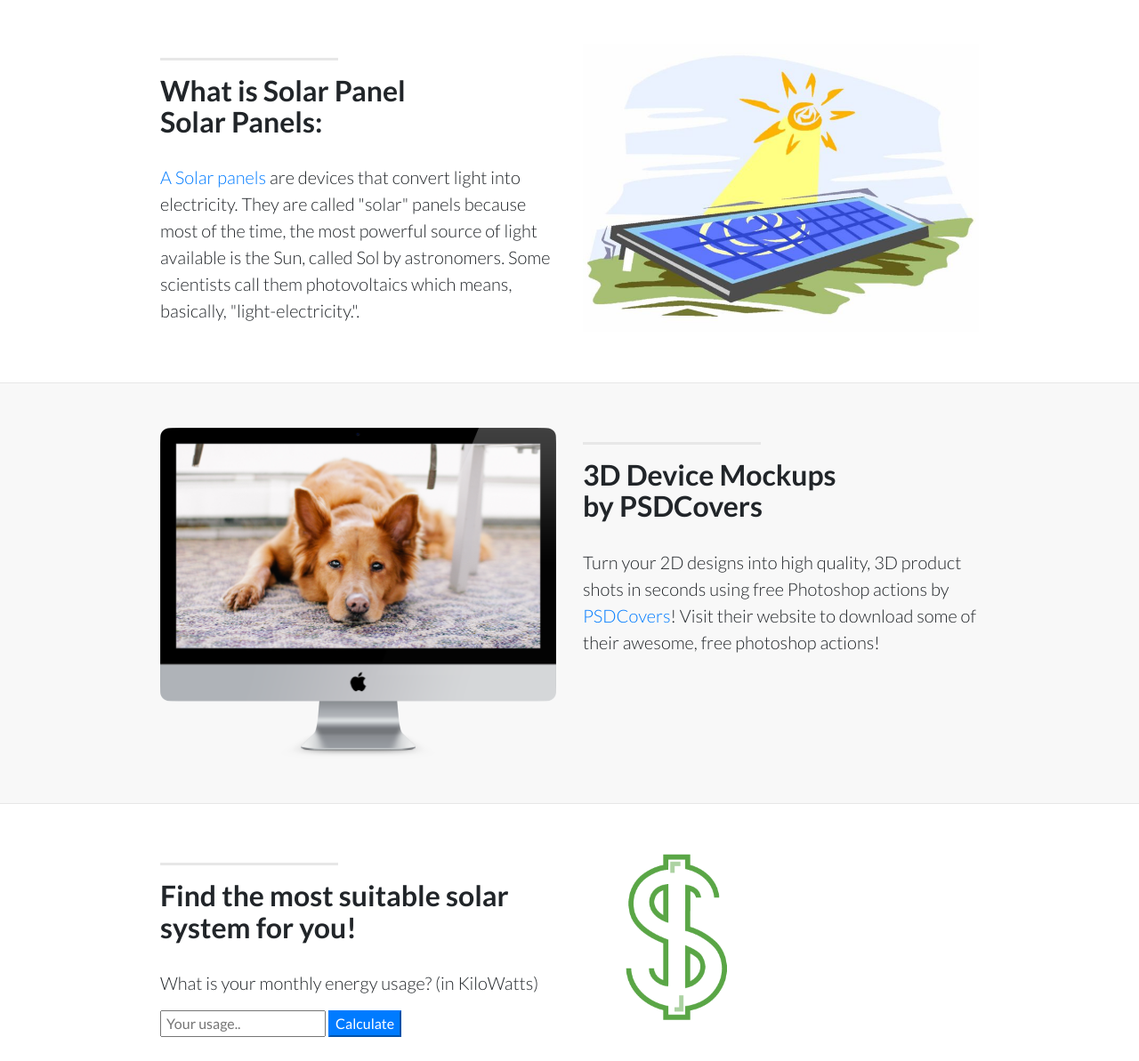
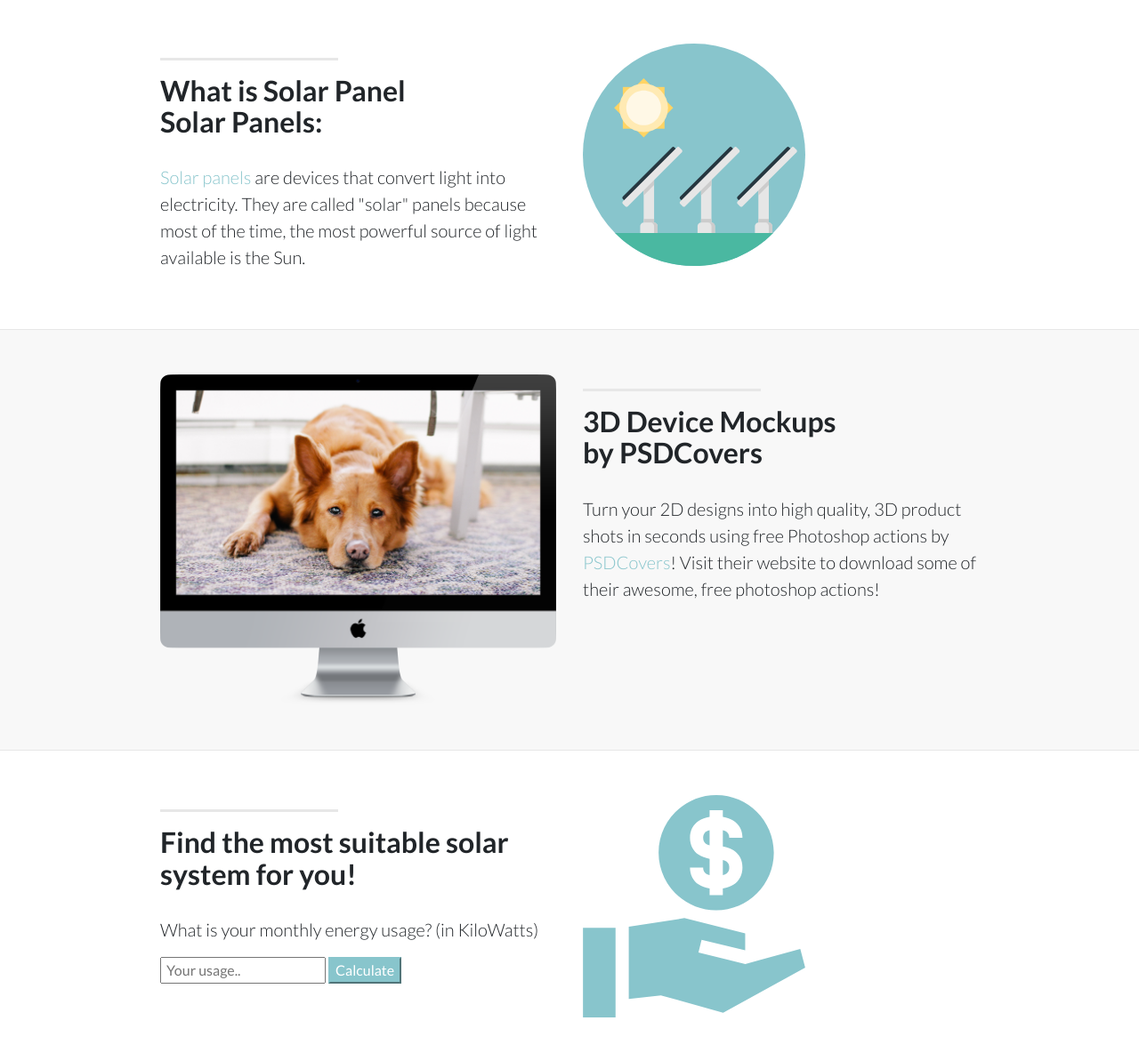
Before and after one commit to hindaljabr/solarenergysavings, a website: page index.html in a window 1280 px wide. Shown: the part 699-1892 px from the top of the page at 89% size. Drawn offline with nearby package versions, Linux system fonts and the light colour scheme.

Commit message:
Add files via upload

```diff
--- a/css/landing-page.css
+++ b/css/landing-page.css
@@ -157,7 +157,6 @@ p.copyright {
 #logo-img {
   height: 80px;
 }
-
 .section-heading-spacer2 {
   float: center;
   width: 200px;
--- a/index.html
+++ b/index.html
@@ -93,11 +93,11 @@
             <div class="clearfix"></div>
             <h2 class="section-heading">What is Solar Panel<br>Solar Panels:</h2>
 
-            <a target="_blank" href="https://en.wikipedia.org/wiki/Solar_panel"><p class="lead">A Solar panels</a>
-             are devices that convert light into electricity. They are called "solar" panels because most of the time, the most powerful source of light available is the Sun, called Sol by astronomers. Some scientists call them photovoltaics which means, basically, "light-electricity.".</p>
+            <a target="_blank" href="https://en.wikipedia.org/wiki/Solar_panel"><p class="lead">Solar panels</a>
+             are devices that convert light into electricity. They are called "solar" panels because most of the time, the most powerful source of light available is the Sun.</p>
 </div>
           <div class="col-lg-5 mr-auto">
-            <img class="img-fluid" src="img/irregularity-clipart-Solar-Panel-Clip-Art.jpg" alt="">
+            <img class="img-fluid" src="img/solarclipart.svg" alt="" style="width: 250px; height: 250px;">
 
           </div>
         </div>
@@ -145,7 +145,7 @@
             <p class="lead" id="result">The most suitable solar system: <span id="solarSystem"></span></p>
           </div>
           <div class="col-lg-5 mr-auto ">
-            <img class="" src="img/dollar-sign.png" alt="" style="width: 200px; height:200px;">
+            <img class="" src="img/savemoney.svg" alt="" style="width: 250px; height:250px;">
           </div>
         </div>
 
```
Also changed, not shown: img/savemoney.svg (added), img/solarclipart.svg (added), vendor/bootstrap/css/bootstrap.css, vendor/bootstrap/css/bootstrap.min.css.
